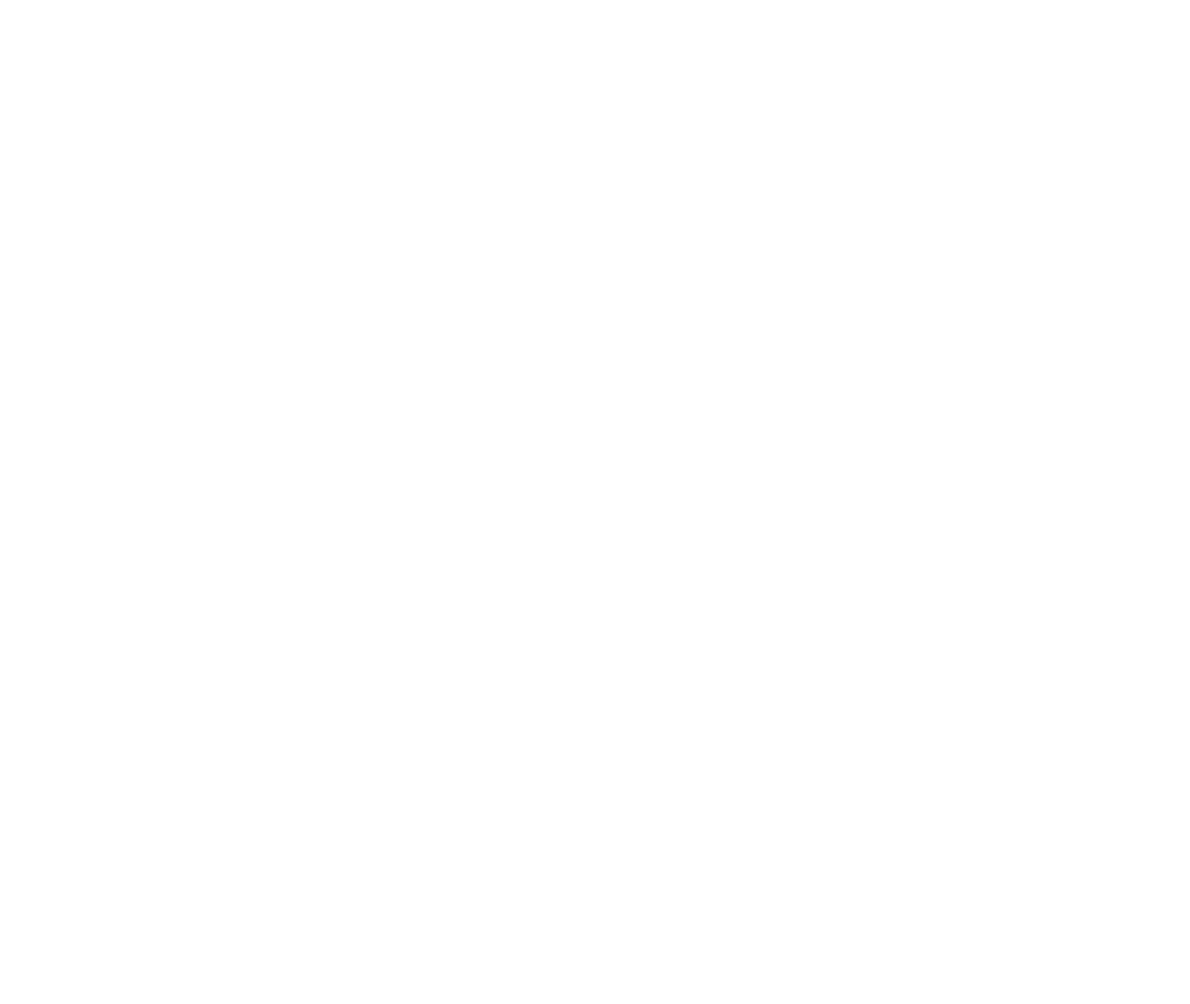
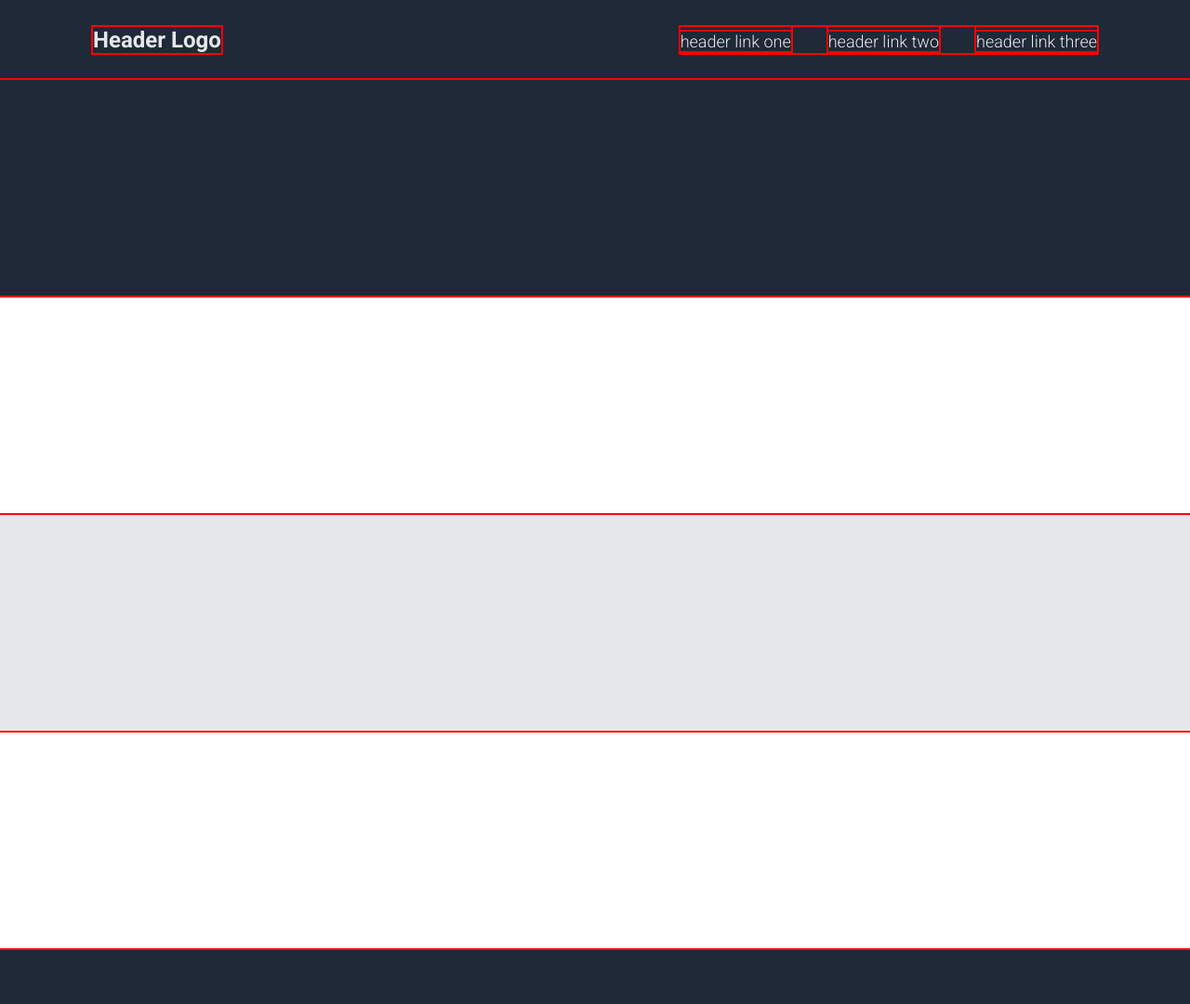
Before and after one commit to AaronHamHub/odin-landing, a plain HTML site: page index.html in a window 1280 px wide. Shown: the whole page at 93% size. Before the commit the page ends 800 px from the top, so only its background shows below. Drawn offline with Linux system fonts and the light colour scheme.

Commit message:
Header complete

```diff
--- a/index.html
+++ b/index.html
@@ -7,6 +7,18 @@
     <title>Odin Landing</title>
 </head>
 <body>
-
+    <div class="header">
+        <div>Header Logo</div>
+        <ul>
+            <li><a href="#">header link one</a></li>
+            <li><a href="#">header link two</a></li>
+            <li><a href="#">header link three</a></li>
+        </ul>
+    </div>
+    <div class="hero"></div>
+    <div class="info"></div>
+    <div class="quote"></div>
+    <div class="call-to-action"></div>
+    <div class="footer"></div>
 </body>
 </html>
--- a/styles.css
+++ b/styles.css
@@ -0,0 +1,60 @@
+@import url('https://fonts.googleapis.com/css2?family=Roboto:ital,wght@0,100..900;1,100..900&display=swap');
+
+* {
+    outline: 2px solid red;
+}
+
+body {
+    font-family: "Roboto", sans-serif;
+    display: flex;
+    flex-direction: column;
+    height: 1080px;
+    margin: 0;
+    background-color: black;
+}
+
+.header, .hero, .footer {
+    background-color: #1F2937;
+}
+
+.info, .call-to-action {
+    background-color: #FFFFFF;
+}
+
+.quote {
+    background-color: #E5E7EB;
+}
+
+.header, .footer {
+    flex: 0.25 1 auto;;
+}
+
+.hero, .info, .quote, .call-to-action {
+    flex: 1 1 auto;
+}
+
+.header {
+    display: flex;
+    justify-content: space-between;
+    align-items: center;
+    padding: 10px;
+    color: #E5E7EB;
+    padding: 0px 100px;
+    font-size: 24px;
+    font-weight: bold;
+}
+
+.header ul {
+    list-style: none;
+    display: flex;
+    margin: 0;
+    padding: 0;
+    gap: 40px;
+}
+
+.header a {
+    text-decoration: none;
+    color: #E5E7EB;
+    font-size: 18px;
+    font-weight: 300;
+}
```
